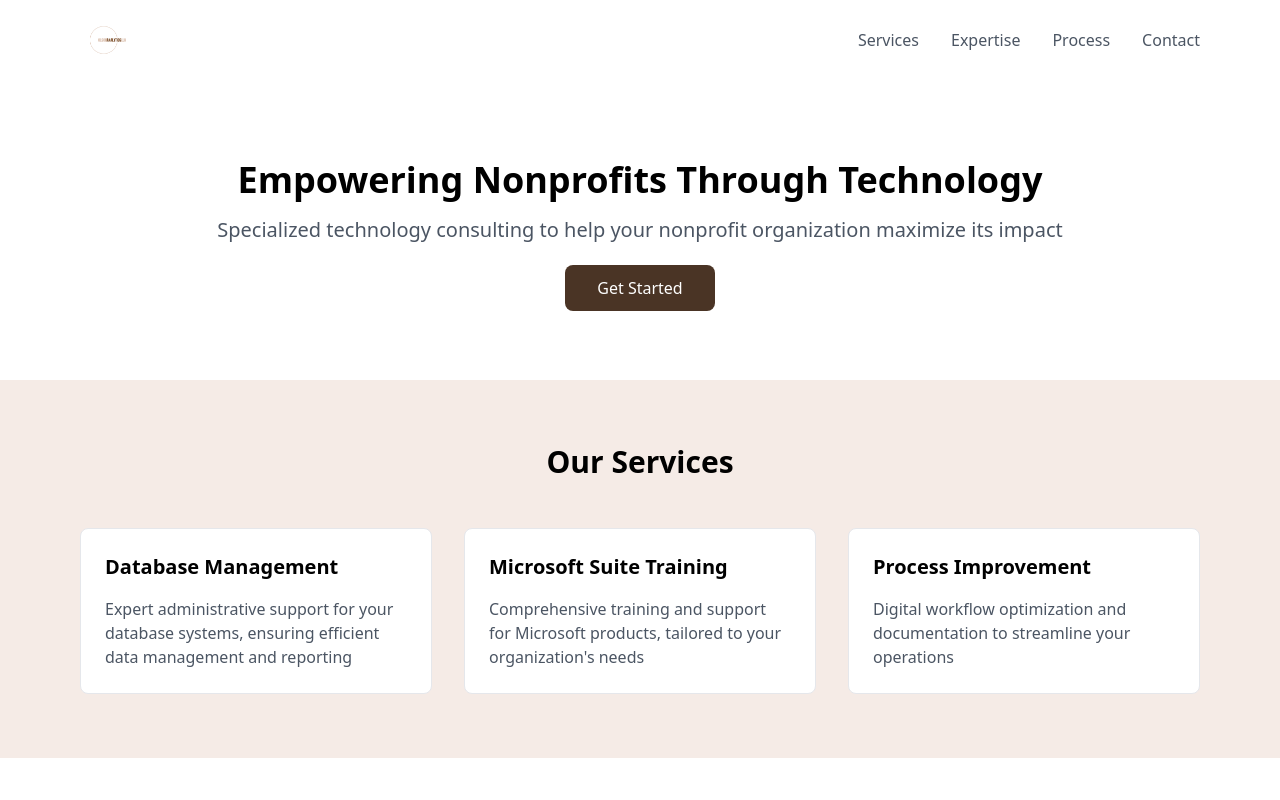
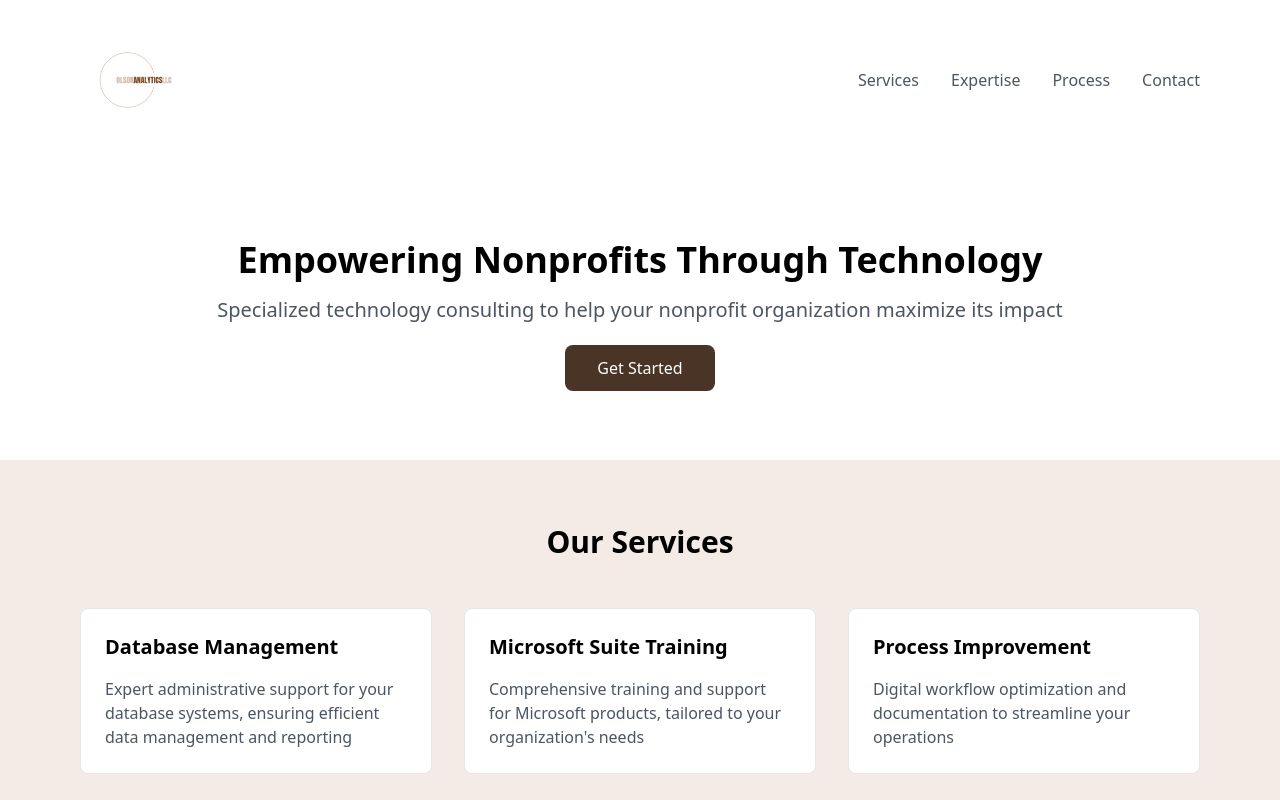
Before and after one commit to oallc-git/Olson-Analytics-LLC, a plain HTML site: page index.html in a window 1280 px wide. Shown: the top 800 px of the page. Drawn offline with nearby package versions, Linux system fonts and the light colour scheme.

Commit message:
Update index.html

```diff
--- a/index.html
+++ b/index.html
@@ -49,9 +49,9 @@
     <!-- Navigation -->
     <nav class="bg-white shadow-lg">
         <div class="max-w-6xl mx-auto px-4">
-            <div class="flex justify-between items-center h-20">
+            <div class="flex justify-between items-center py-4">
                 <div class="flex items-center">
-                    <img src="assets/logo-color.png" alt="Olson Analytics LLC" class="h-16">
+                    <img src="assets/logo-color.png" alt="Olson Analytics LLC" class="h-32">
                 </div>
                 <div class="hidden md:flex space-x-8">
                     <a href="#services" class="text-gray-600 hover:text-[#4A3425]">Services</a>
```
